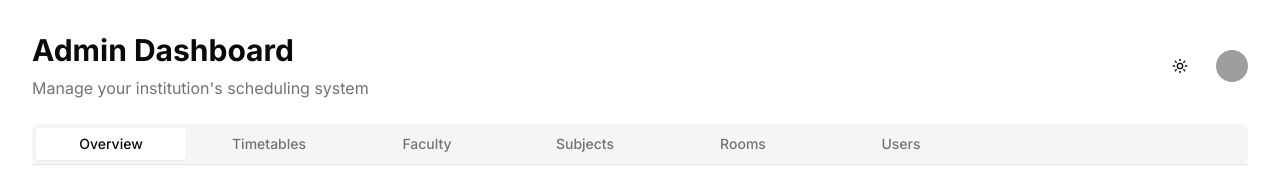
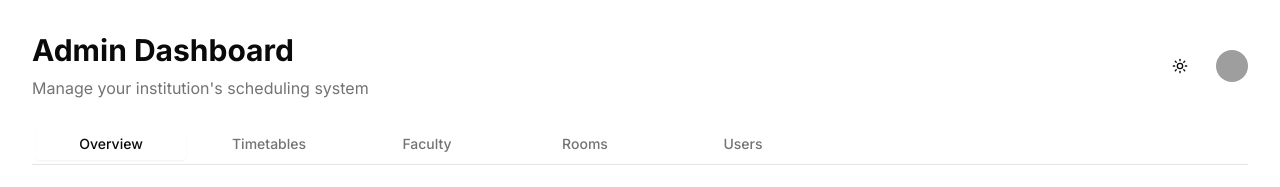
Before and after one commit to KNagaSaiSatyaTeja/ai-time-table-scheduler, a Next.js app in the folder frontend/: page /dashboard in a window 1280 px wide. Shown: the top 187 px of the page. Built offline with nearby package versions, Linux system fonts and the light colour scheme; no server answers; sample sign-in values are in the browser's storage; grey boxes are pictures that could not be loaded.

Commit message:
removed subject managment form tab bar

```diff
--- a/frontend/components/admin-dashboard.tsx
+++ b/frontend/components/admin-dashboard.tsx
@@ -15,7 +15,7 @@ import Layout from "./layout";
 import { TimetableManagement } from "./timetable-management";
 import { FacultyManagement } from "./faculty-management";
 import { UserManagement } from "./user-management";
-import { SubjectManagement } from "./subject-management";
+
 import { RoomManagement } from "./room-management";
 import { ThemeToggle } from "./theme-toggle";
 import { UserNav } from "./user-nav";
@@ -31,6 +31,7 @@ export function AdminDashboard() {
   const [activities, setActivities] = useState([]);
   const [loading, setLoading] = useState(true);
   const [error, setError] = useState(null);
+  const theme = localStorage.getItem("theme") || "light";
 
   useEffect(() => {
     const fetchDashboardData = async () => {
@@ -80,7 +81,9 @@ export function AdminDashboard() {
   const handleManageUsers = () => {
     setActiveTab("users");
   };
-
+  useEffect(() => {
+    const theme = localStorage.getItem("theme") || "light";
+  }, [theme]);
   return (
     <Layout>
       <div className="page-container">
@@ -104,8 +107,18 @@ export function AdminDashboard() {
             className="space-y-6"
           >
             <div className="border-b">
-              <div className="overflow-x-auto">
-                <TabsList className="inline-flex w-full h-10 items-center justify-start p-1 gap-1 md:gap-2">
+              <div
+                className={`overflow-x-auto ${
+                  theme === "dark" ? "bg-[#0f0f0f]" : "bg-white"
+                }`}
+              >
+                {" "}
+                {/* or bg-gray-900 or bg-neutral-900 */}
+                <TabsList
+                  className={`inline-flex w-full h-10 items-center justify-start p-1 gap-1 md:gap-2 ${
+                    theme === "dark" ? "bg-[#0f0f0f]" : "bg-white"
+                  }`}
+                >
                   <TabsTrigger
                     value="overview"
                     className="flex-1 min-w-[100px] max-w-[150px] px-3"
@@ -123,12 +136,6 @@ export function AdminDashboard() {
                     className="flex-1 min-w-[100px] max-w-[150px] px-3"
                   >
                     Faculty
-                  </TabsTrigger>
-                  <TabsTrigger
-                    value="subjects"
-                    className="flex-1 min-w-[100px] max-w-[150px] px-3"
-                  >
-                    Subjects
                   </TabsTrigger>
                   <TabsTrigger
                     value="rooms"
@@ -272,10 +279,6 @@ export function AdminDashboard() {
               <FacultyManagement />
             </TabsContent>
 
-            <TabsContent value="subjects">
-              <SubjectManagement />
-            </TabsContent>
-
             <TabsContent value="rooms">
               <RoomManagement />
             </TabsContent>
```
